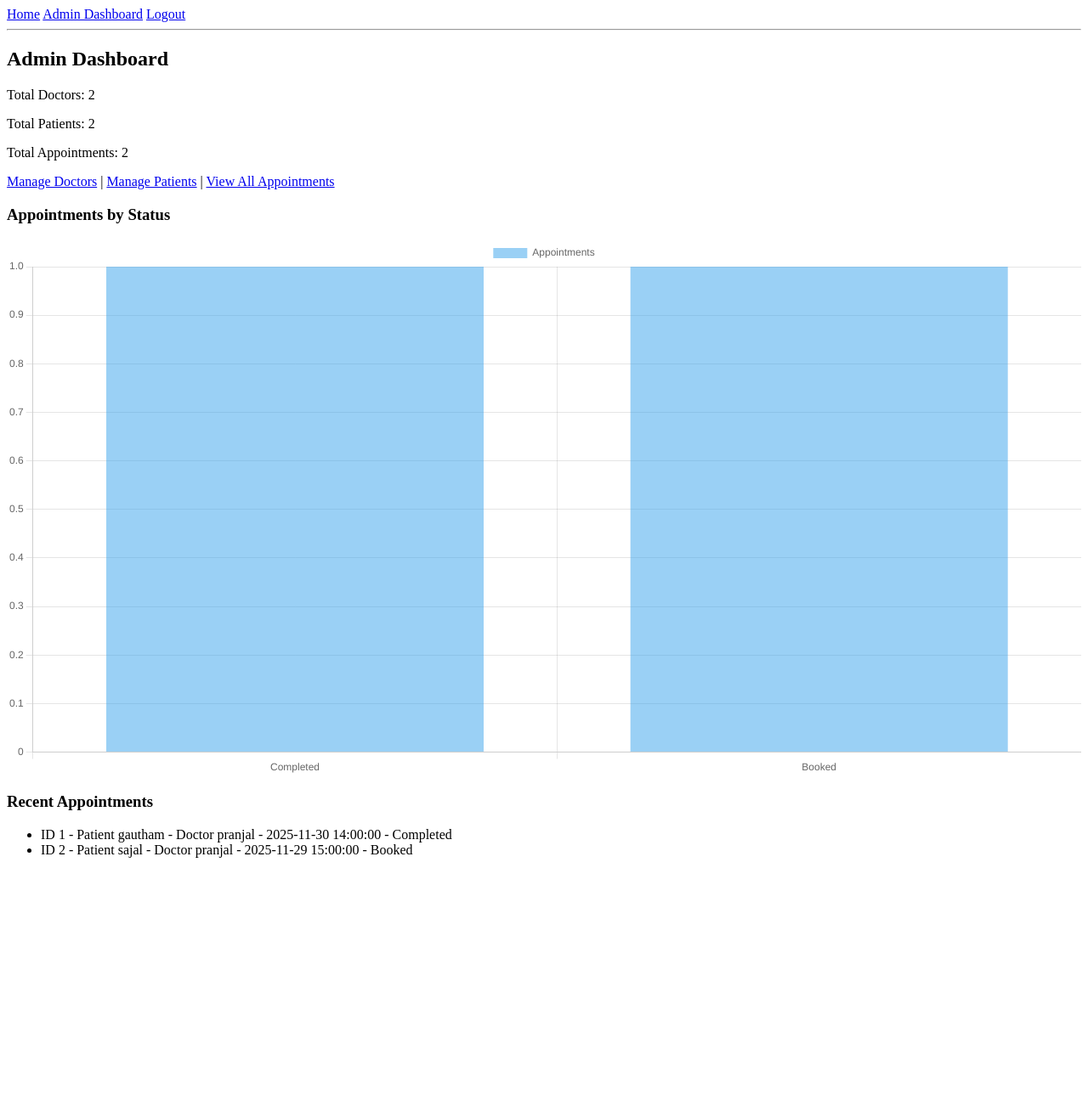
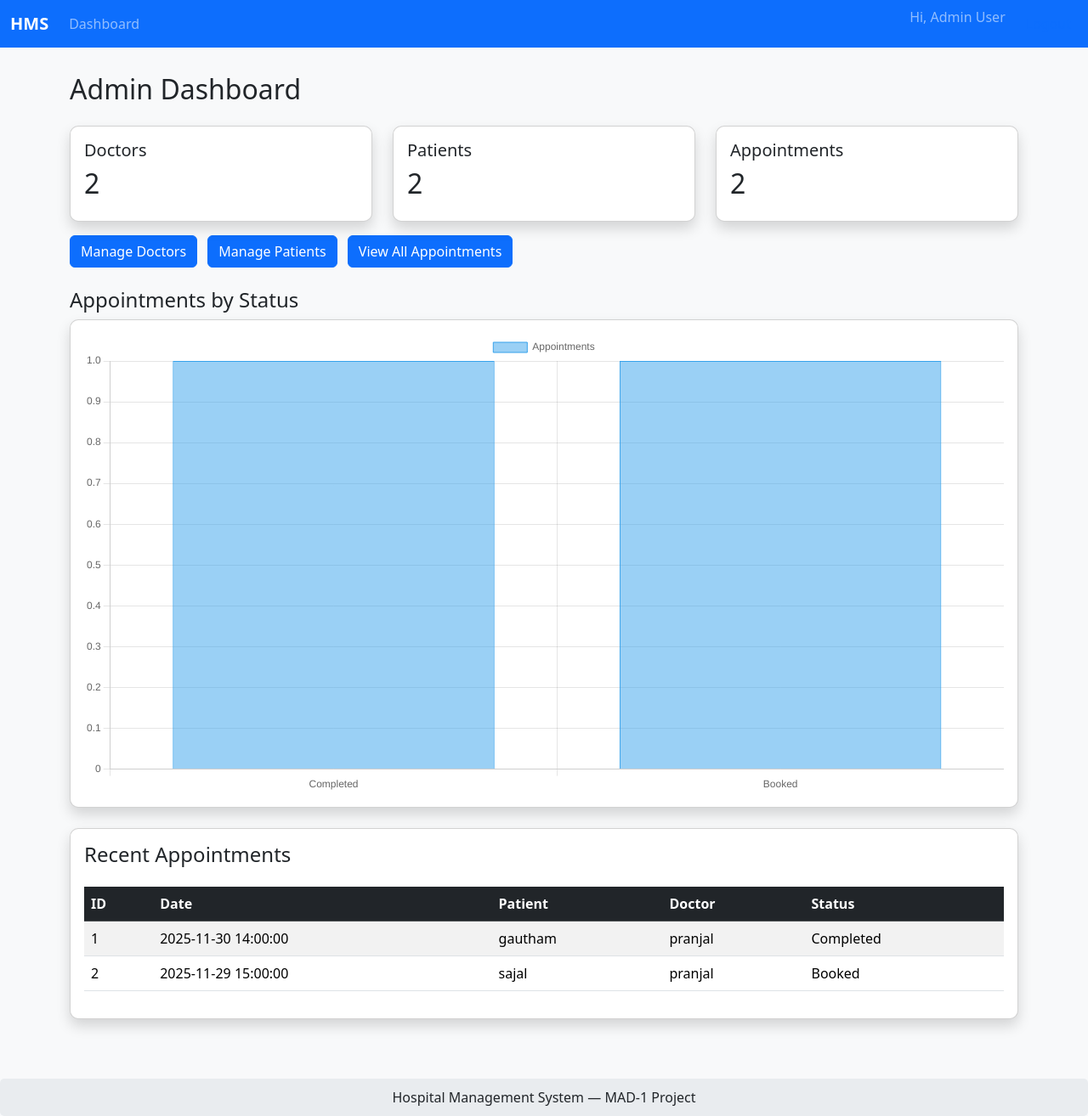
Before and after one commit to gauthambageshapur/hms_flask_app, a Flask app: page /admin/dashboard in a window 1280 px wide. Shown: the whole page at 85% size. Before the commit the page ends 1010 px from the top, so only its background shows below. Run offline with Flask 3, Linux system fonts and the light colour scheme; a user stored in the database is signed in.

Commit message:
improved styling

```diff
--- a/templates/admin_dashboard.html
+++ b/templates/admin_dashboard.html
@@ -1,61 +1,104 @@
 {% extends "base.html" %}
 {% block content %}
-<h2>Admin Dashboard</h2>
 
-<p>Total Doctors: {{ total_doctors }}</p>
-<p>Total Patients: {{ total_patients }}</p>
-<p>Total Appointments: {{ total_appointments }}</p>
+<h2 class="mb-4">Admin Dashboard</h2>
 
-<p>
-    <a href="{{ url_for('admin_doctors') }}">Manage Doctors</a> |
-    <a href="{{ url_for('admin_patients') }}">Manage Patients</a> |
-    <a href="{{ url_for('admin_appointments') }}">View All Appointments</a>
-</p>
+<div class="row">
 
+    <!-- Stats -->
+    <div class="col-md-4 mb-3">
+        <div class="card shadow card-custom">
+            <div class="card-body">
+                <h5 class="card-title">Doctors</h5>
+                <h2>{{ total_doctors }}</h2>
+            </div>
+        </div>
+    </div>
 
-<h3>Appointments by Status</h3>
-<canvas id="statusChart" width="400" height="200"></canvas>
+    <div class="col-md-4 mb-3">
+        <div class="card shadow card-custom">
+            <div class="card-body">
+                <h5 class="card-title">Patients</h5>
+                <h2>{{ total_patients }}</h2>
+            </div>
+        </div>
+    </div>
 
-<h3>Recent Appointments</h3>
-<ul>
+    <div class="col-md-4 mb-3">
+        <div class="card shadow card-custom">
+            <div class="card-body">
+                <h5 class="card-title">Appointments</h5>
+                <h2>{{ total_appointments }}</h2>
+            </div>
+        </div>
+    </div>
+
+</div>
+
+<!-- Links -->
+<div class="mb-4">
+    <a href="{{ url_for('admin_doctors') }}" class="btn btn-primary me-2">Manage Doctors</a>
+    <a href="{{ url_for('admin_patients') }}" class="btn btn-primary me-2">Manage Patients</a>
+    <a href="{{ url_for('admin_appointments') }}" class="btn btn-primary">View All Appointments</a>
+</div>
+
+<!-- Chart -->
+<h4>Appointments by Status</h4>
+<div class="card shadow card-custom p-3 mb-4">
+    <canvas id="statusChart"></canvas>
+</div>
+
+<!-- Recent Appointments -->
+<div class="card shadow card-custom p-3">
+    <h4>Recent Appointments</h4>
+    <table class="table table-striped mt-3">
+        <thead class="table-dark">
+            <tr>
+                <th>ID</th>
+                <th>Date</th>
+                <th>Patient</th>
+                <th>Doctor</th>
+                <th>Status</th>
+            </tr>
+        </thead>
+        <tbody>
             {% for appt in recent_appointments %}
-    <li>
-        ID {{ appt.id }} -
-        Patient {{ appt.patient.name }} -
-        Doctor {{ appt.doctor.name }} -
-        {{ appt.date_time }} -
-        {{ appt.status }}
-    </li>
+            <tr>
+                <td>{{ appt.id }}</td>
+                <td>{{ appt.date_time }}</td>
+                <td>{{ appt.patient.name }}</td>
+                <td>{{ appt.doctor.name }}</td>
+                <td>{{ appt.status }}</td>
+            </tr>
             {% else %}
-    <li>No appointments yet.</li>
+            <tr><td colspan="5">No recent appointments.</td></tr>
             {% endfor %}
-</ul>
+        </tbody>
+    </table>
+</div>
 
-<!-- Chart.js CDN -->
+<!-- Chart Script -->
 <script src="https://cdn.jsdelivr.net/npm/chart.js"></script>
 <script>
     const statusLabels = {{ status_labels | tojson }};
     const statusCounts = {{ status_counts | tojson }};
 
-    const ctx = document.getElementById('statusChart').getContext('2d');
-    const statusChart = new Chart(ctx, {
+    new Chart(
+        document.getElementById('statusChart'),
+        {
             type: 'bar',
             data: {
                 labels: statusLabels,
                 datasets: [{
                     label: 'Appointments',
                     data: statusCounts,
+                    backgroundColor: 'rgba(54, 162, 235, 0.5)',
+                    borderColor: 'rgb(54, 162, 235)',
+                    borderWidth: 1
                 }]
-        },
-        options: {
-            responsive: true,
-            scales: {
-                y: {
-                    beginAtZero: true,
-                    precision: 0
             }
         }
-        }
-    });
+    );
 </script>
+
 {% endblock %}
--- a/templates/base.html
+++ b/templates/base.html
@@ -3,40 +3,119 @@
 <head>
     <meta charset="UTF-8">
     <title>Hospital Management System</title>
-    <link rel="stylesheet" href="{{ url_for('static', filename='css/styles.css') }}">
-    <!-- Optional: Bootstrap CDN -->
+
+    <!-- Bootstrap 5 CDN -->
+    <link
+        href="https://cdn.jsdelivr.net/npm/bootstrap@5.3.2/dist/css/bootstrap.min.css"
+        rel="stylesheet">
+
+    <style>
+        body {
+            background: #f8f9fa;
+        }
+        .navbar-brand {
+            font-weight: bold;
+        }
+        .container-main {
+            padding-top: 30px;
+            padding-bottom: 30px;
+        }
+        .card-custom {
+            border-radius: 10px;
+        }
+        .table th, .table td {
+            vertical-align: middle;
+        }
+        .footer {
+            margin-top: 40px;
+            padding: 10px 0;
+            background: #e9ecef;
+            text-align: center;
+            border-radius: 5px;
+        }
+    </style>
 </head>
+
 <body>
-<nav>
-    <a href="{{ url_for('index') }}">Home</a>
+    <!-- NAVBAR -->
+    <nav class="navbar navbar-expand-lg navbar-dark bg-primary">
+        <div class="container-fluid">
+
+            <a class="navbar-brand" href="/">HMS</a>
+
+            <button class="navbar-toggler" type="button"
+                    data-bs-toggle="collapse" data-bs-target="#navbarNav">
+                <span class="navbar-toggler-icon"></span>
+            </button>
+
+            <div class="collapse navbar-collapse" id="navbarNav">
+
+                <ul class="navbar-nav me-auto">
                     {% if current_user.is_authenticated %}
                         {% if current_user.role == 'admin' %}
-            <a href="{{ url_for('admin_dashboard') }}">Admin Dashboard</a>
+                        <li class="nav-item">
+                            <a class="nav-link" href="{{ url_for('admin_dashboard') }}">Dashboard</a>
+                        </li>
                         {% elif current_user.role == 'doctor' %}
-            <a href="{{ url_for('doctor_dashboard') }}">Doctor Dashboard</a>
+                        <li class="nav-item">
+                            <a class="nav-link" href="{{ url_for('doctor_dashboard') }}">Dashboard</a>
+                        </li>
                         {% elif current_user.role == 'patient' %}
-            <a href="{{ url_for('patient_dashboard') }}">Patient Dashboard</a>
+                        <li class="nav-item">
+                            <a class="nav-link" href="{{ url_for('patient_dashboard') }}">Dashboard</a>
+                        </li>
                         {% endif %}
-        <a href="{{ url_for('logout') }}">Logout</a>
+                    {% endif %}
+                </ul>
+
+                <ul class="navbar-nav ms-auto">
+                    {% if not current_user.is_authenticated %}
+                    <li class="nav-item">
+                        <a class="nav-link" href="{{ url_for('login') }}">Login</a>
+                    </li>
                     {% else %}
-        <a href="{{ url_for('login') }}">Login</a>
-        <a href="{{ url_for('register') }}">Register</a>
+                    <li class="nav-item">
+                        <span class="navbar-text me-3">
+                            Hi, {{ current_user.name }}
+                        </span>
+                    </li>
+                    <li class="nav-item">
+                        <a class="nav-link btn btn-sm btn-light text-primary"
+                           href="{{ url_for('logout') }}">Logout</a>
+                    </li>
                     {% endif %}
+                </ul>
+
+            </div>
+        </div>
     </nav>
 
-<hr>
-
+    <!-- MAIN CONTENT -->
+    <div class="container container-main">
         {% with messages = get_flashed_messages(with_categories=true) %}
         {% if messages %}
-    <ul>
+            <div class="container mb-3">
                 {% for category, message in messages %}
-      <li><strong>{{ category.title() }}:</strong> {{ message }}</li>
+                <div class="alert alert-{{ category }} alert-dismissible fade show">
+                    {{ message }}
+                    <button type="button" class="btn-close" data-bs-dismiss="alert"></button>
+                </div>
                 {% endfor %}
-    </ul>
+            </div>
         {% endif %}
         {% endwith %}
 
         {% block content %}{% endblock %}
+    </div>
 
+    <!-- FOOTER -->
+    <div class="footer">
+        Hospital Management System — MAD-1 Project
+    </div>
+
+    <!-- Bootstrap JS -->
+    <script
+        src="https://cdn.jsdelivr.net/npm/bootstrap@5.3.2/dist/js/bootstrap.bundle.min.js">
+    </script>
 </body>
 </html>
```
Also changed, not shown: templates/patient_dashboard.html (+66 -29 lines). Lines whose indentation alone changed are shown as unchanged.
